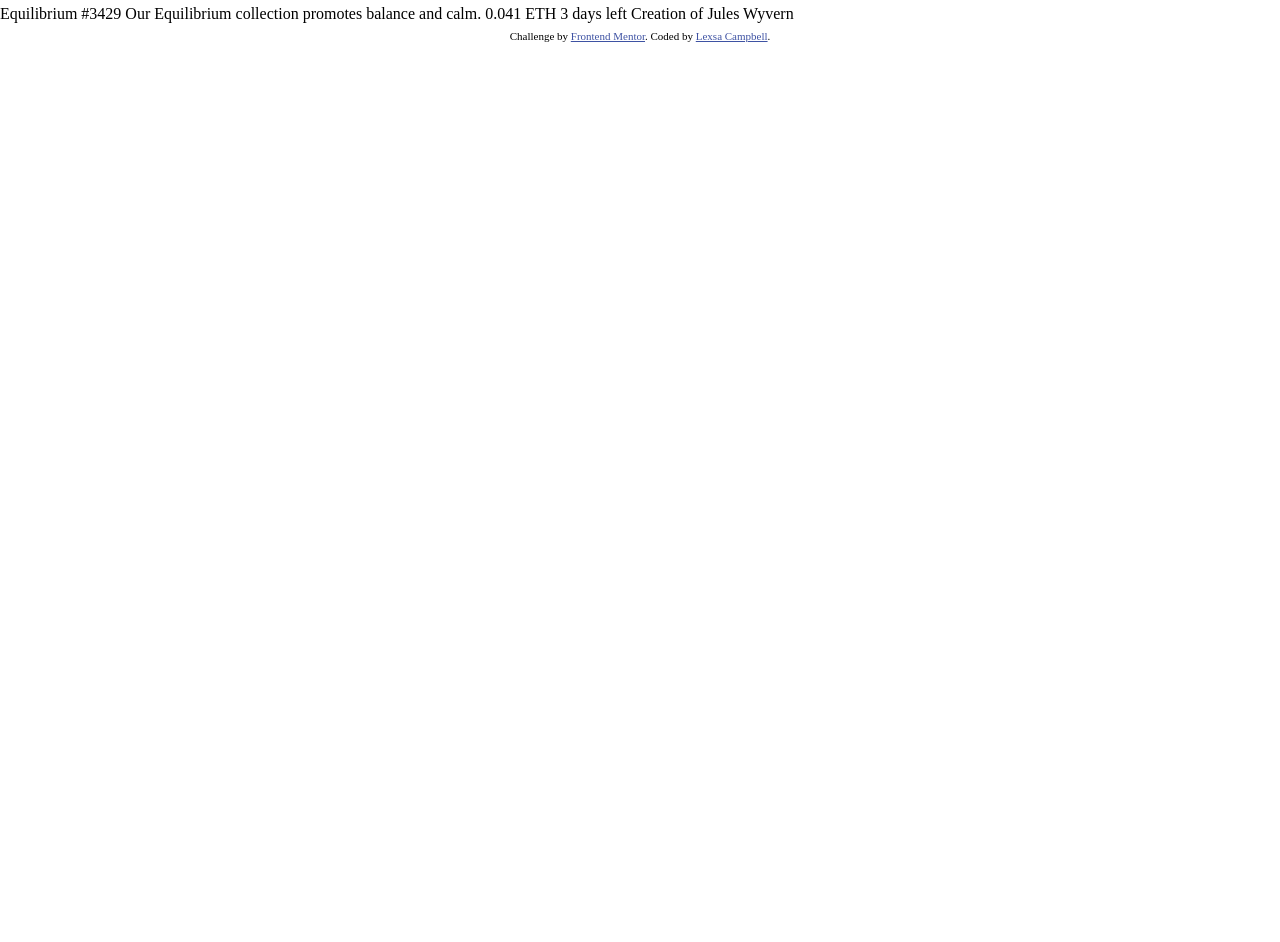
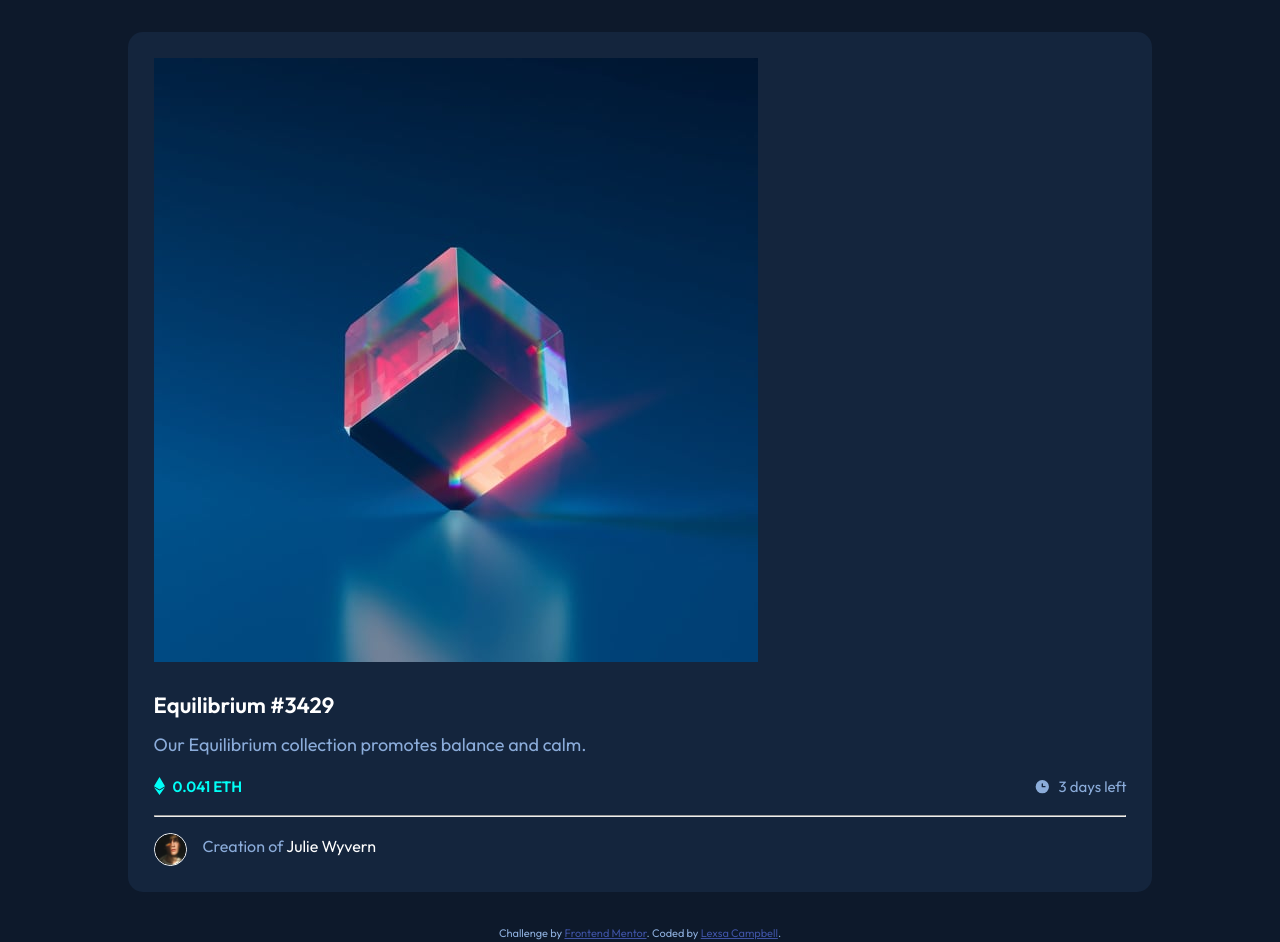
Before and after one commit to lexsac/nft-preview-card, a plain HTML site: page index.html in a window 1280 px wide. Before the commit the page ends 800 px from the top, so only its background shows below. Drawn offline with Linux system fonts and the light colour scheme.

Commit message:
Added general CSS styling

```diff
--- a/index.html
+++ b/index.html
@@ -14,22 +14,38 @@
 
   <title>Frontend Mentor | NFT preview card component</title>
 
-  <!-- Feel free to remove these styles or customise in your own stylesheet 👍 -->
-  <style>
-    .attribution { font-size: 11px; text-align: center; }
-    .attribution a { color: hsl(228, 45%, 44%); }
-  </style>
 </head>
+
 <body>
 
-  Equilibrium #3429
+  <main>
+    <article class="card">
+      <div class="card-image">
+        <img src="./images/image-equilibrium.jpg" alt="">
+      </div>
+      <h1 class="card-title">Equilibrium #3429</h1>
+      <p class="card-description">Our Equilibrium collection promotes balance and calm.</p>
 
-  Our Equilibrium collection promotes balance and calm.
+      <div class="card-info">
+        <div class="card-info-price">
+          <span><svg width="11" height="18" xmlns="http://www.w3.org/2000/svg"><path d="M11 10.216 5.5 18 0 10.216l5.5 3.263 5.5-3.262ZM5.5 0l5.496 9.169L5.5 12.43 0 9.17 5.5 0Z" fill="#00FFF8"/></svg></span>
+          <p class="card-price">0.041 ETH</p>
+        </div>
 
-  0.041 ETH
-  3 days left
+        <div class="card-info-days">
+          <span><svg width="17" height="17" xmlns="http://www.w3.org/2000/svg"><path d="M8.305 2.007a6.667 6.667 0 1 0 0 13.334 6.667 6.667 0 0 0 0-13.334Zm2.667 7.334H8.305a.667.667 0 0 1-.667-.667V6.007a.667.667 0 0 1 1.334 0v2h2a.667.667 0 0 1 0 1.334Z" fill="#8BACD9"/></svg></span>
+          <p class="card-num-days">3 days left</p>
+        </div>
+      </div>
 
-  Creation of Jules Wyvern
+      <hr>
+
+      <div class="card-creator">
+        <img src="./images/image-avatar.png" alt="" class="card-creator-image">
+        <p>Creation of <span class="card-creator-name">Julie Wyvern</span></p>
+      </div>
+    </article>
+  </main>
 
   <footer>
     <div class="attribution">
@@ -37,5 +53,7 @@
       Coded by <a href="https://www.github.com/lexsac" target="_blank">Lexsa Campbell</a>.
     </div>
   </footer>
+
 </body>
+
 </html>
--- a/style.css
+++ b/style.css
@@ -57,3 +57,100 @@ p, h1, h2, h3, h4, h5, h6 {
 h1 {
     line-height: 1;
 }
+
+/* General styling */
+body {
+    background-color: var(--dark-blue-main-bg);
+    font-family: var(--font-family-main);
+}
+
+main {
+    display: flex;
+    justify-content: center;
+}
+
+.card {
+    background-color: var(--dark-blue-card-bg);
+    width: 80%;
+    border-radius: 0.9375rem;
+    overflow: hidden;
+    padding: 1.6rem;
+    margin: 2rem;
+}
+
+.card-image {
+    border-radius: 0.5rem;
+}
+
+.card-title {
+    color: var(--white);
+    font-size: 1.375rem;
+    margin-top: 2rem;
+}
+
+.card-description {
+    color: var(--primary-soft-blue);
+    font-size: var(--font-size-body);
+    line-height: 1.625rem;
+    margin: 1rem 0;
+}
+
+.card-price {
+    color: var(--primary-cyan);
+    font-weight: var(--font-weight-bold);
+}
+
+.card-num-days {
+    color: var(--primary-soft-blue);
+}
+
+.card-info, .card-info-days, .card-info-price {
+    display: flex;
+    align-items: center;
+}
+
+.card-info {
+    justify-content: space-between;
+}
+
+.card-num-days, .card-price {
+    font-size: 0.9375rem;
+    margin-left: 0.5rem;
+}
+
+.card-creator {
+    display: flex;
+    margin-top: 1rem;
+}
+
+.card-creator-image {
+    height: 33px;
+    width: 33px;
+    border: 1px solid var(--white);
+    border-radius: 50%;
+}
+
+.card-creator-name {
+    color: var(--white);
+}
+
+.card-creator p {
+    color: var(--primary-soft-blue);
+    margin-left: 1rem;
+}
+
+hr {
+    color: hsl(215, 32%, 27%);
+    margin: 1rem 0;
+}
+
+/* Footer styling */
+.attribution {
+    font-size: 11px;
+    text-align: center;
+    color: var(--primary-soft-blue);
+}
+
+.attribution a {
+    color: hsl(228, 45%, 44%);
+}
```
